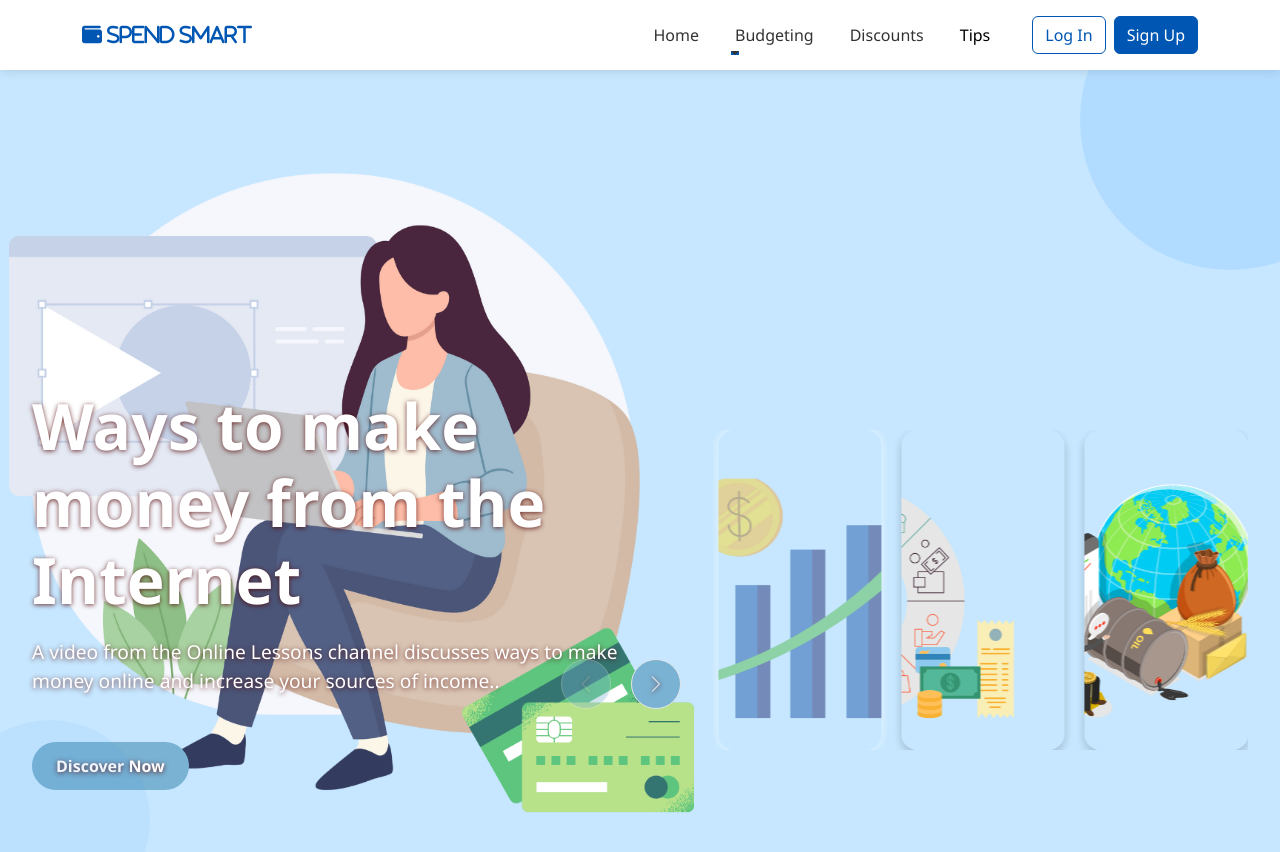
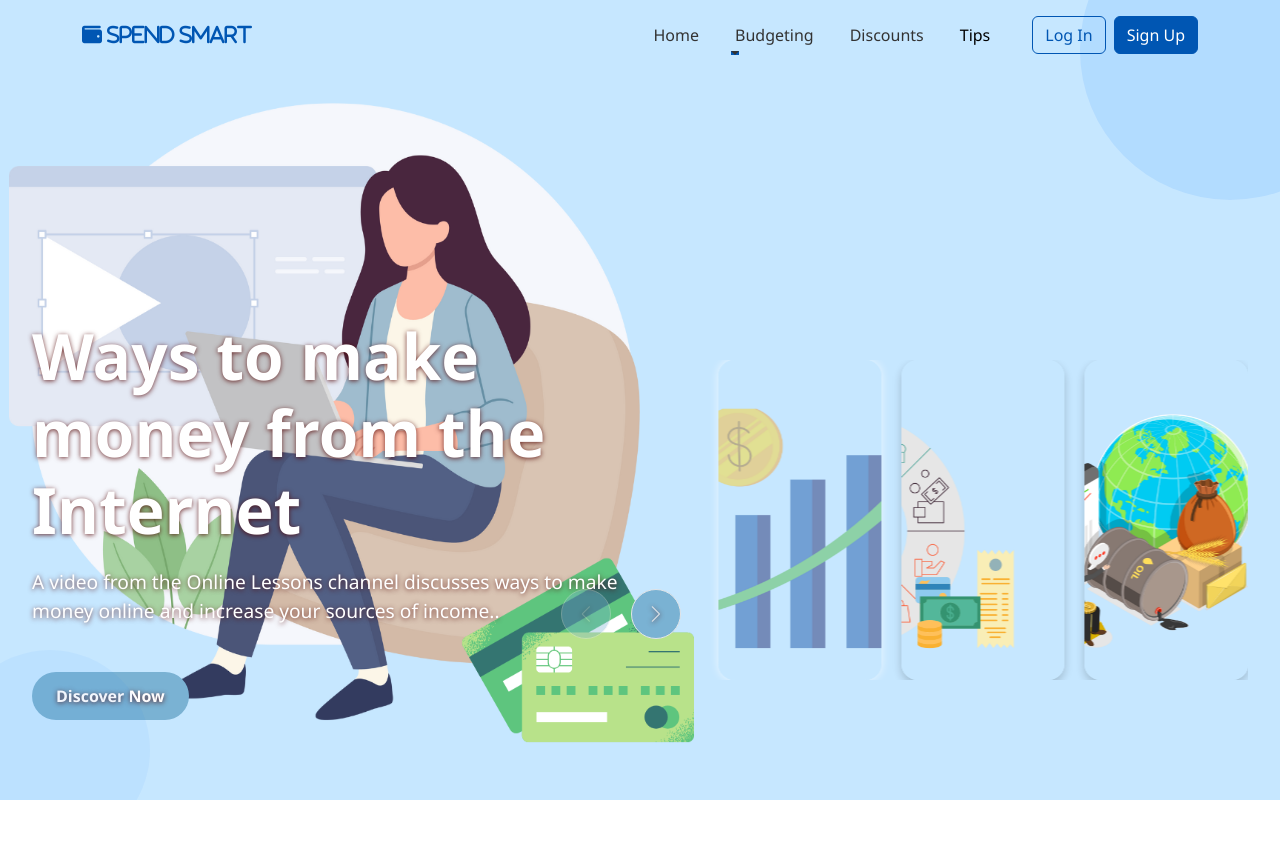
Before and after one commit to suhaib-mousa/SpendSmart.github.io, a React (Vite) app: page /tips in a window 1280 px wide. Shown: the top 852 px of the page. After the commit the page ends 800 px from the top, so only its background shows below. Built offline with nearby package versions, Linux system fonts and the light colour scheme.

Commit message:
fix tips styling

```diff
--- a/src/styles/Tips.css
+++ b/src/styles/Tips.css
@@ -173,3 +173,10 @@
   background-color: transparent !important;
   box-shadow: none;
 }
+
+.navbar
+{
+    position: fixed !important;
+    box-shadow: none !important;
+    width: 100% !important;
+}
```
